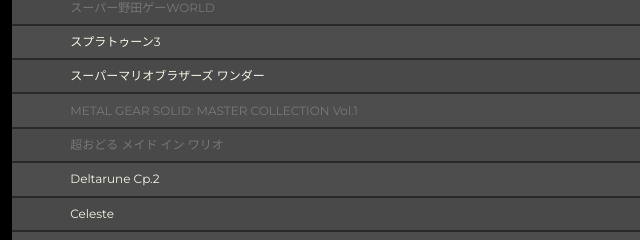
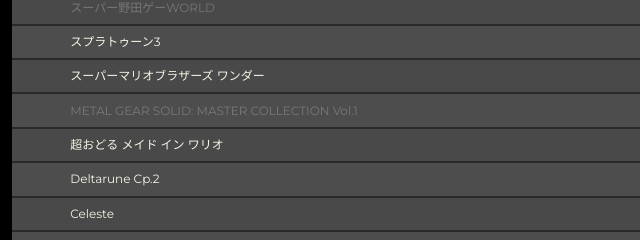
Before and after one commit to nk3160/gamingprofiles, a plain HTML site: page menu.html in a window 1280 px wide. Shown: the part 5660-5900 px from the top of the page, 303-943 px from the left. Drawn offline with nearby package versions, Linux system fonts and the light colour scheme.

Commit message:
wario end

```diff
--- a/menu.html
+++ b/menu.html
@@ -634,7 +634,7 @@
       </tr>
       <tr>
         <th></th>
-        <td data-label="ソフト名" class="txtnot">超おどる メイド イン ワリオ</td>
+        <td data-label="ソフト名" class="txt">超おどる メイド イン ワリオ</td>
         <td data-label="借用" class="price"></td>
       </tr>
       <tr>
```
Also changed, not shown: extra.html (+3 -0 lines).
